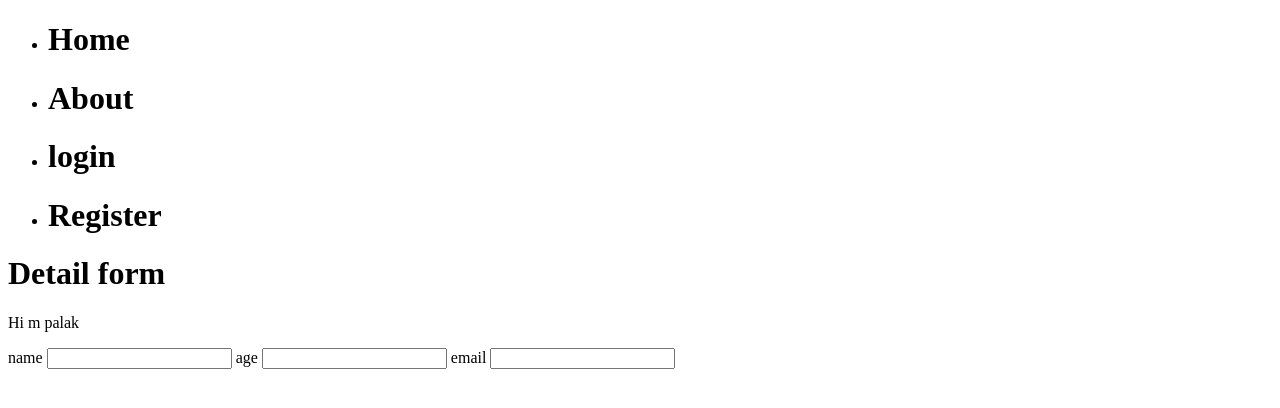
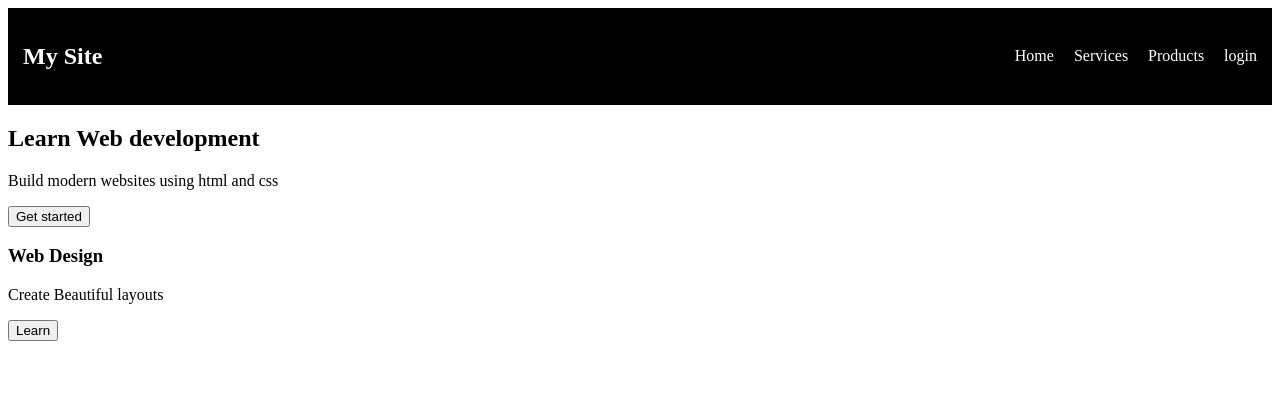
Before and after one commit to palak0612/7-days-training, a plain HTML site: page index.html in a window 1280 px wide. Drawn offline with Linux system fonts and the light colour scheme.

Commit message:
Implementing Html and css

```diff
--- a/index.html
+++ b/index.html
@@ -1,22 +1,22 @@
-<!DOCTYPE html>
+<!doctype html>
 <html lang="en">
   <head>
-  <meta charset="UTF-8">
-  <meta name="viewport" content="width=device-width, initial-scale=1.0">
+    <meta charset="UTF-8" />
+    <meta name="viewport" content="width=device-width, initial-scale=1.0" />
     <title>Document</title>
+    <link rel="stylesheet" href="style.css" />
   </head>
   <body>
-   <header>
-<div>
-  <ul>
-    <li><h1>Home</h1></li>
-    <li><h1>About</h1></li>
-    <li><h1>login</h1></li>
-    <li><h1>Register</h1></li>
+    <nav class="navbar">
+      <h2 class="logo">My Site</h2>
+      <ul class="menu">
+        <li><a href="#">Home</a></li>
+        <li><a href="#">Services</a></li>
+        <li><a href="#">Products</a></li>
+        <li><a id="login" href="login/login.html">login</a></li>
       </ul>
-</div>
-    </header>
-    <div>
+    </nav>
+    <!-- <div>
    <h1>Detail form</h1>
    <p>Hi m palak</p>
    <form action="">
@@ -24,6 +24,20 @@
     age <input type="number">
     email <input type="email">
    </form>
+   </div> -->
+
+    <section class="hero">
+      <h1>Learn Web development</h1>
+      <p>Build modern websites using html and css</p>
+      <button class="btn">Get started</button>
+    </section>
+    <section class="cards">
+      <div class = "card">
+        <h3>Web Design</h3>
+        <p>Create Beautiful layouts</p>
+        <button class="btn">Learn</button>
       </div>
+      <div class="card"></div>
+    </section>
   </body>
 </html>
--- /dev/null
+++ b/style.css
@@ -0,0 +1,19 @@
+.navbar {
+  display: flex;
+  justify-content: space-between;
+  align-items: center;
+  background: black;
+  color: white;
+  padding: 15px;
+}
+
+.menu {
+  display: flex;
+  list-style: none;
+  gap: 20px;
+}
+
+.menu a {
+  text-decoration: none;
+  color: white;
+}
```
Lines whose indentation alone changed are shown as unchanged.
